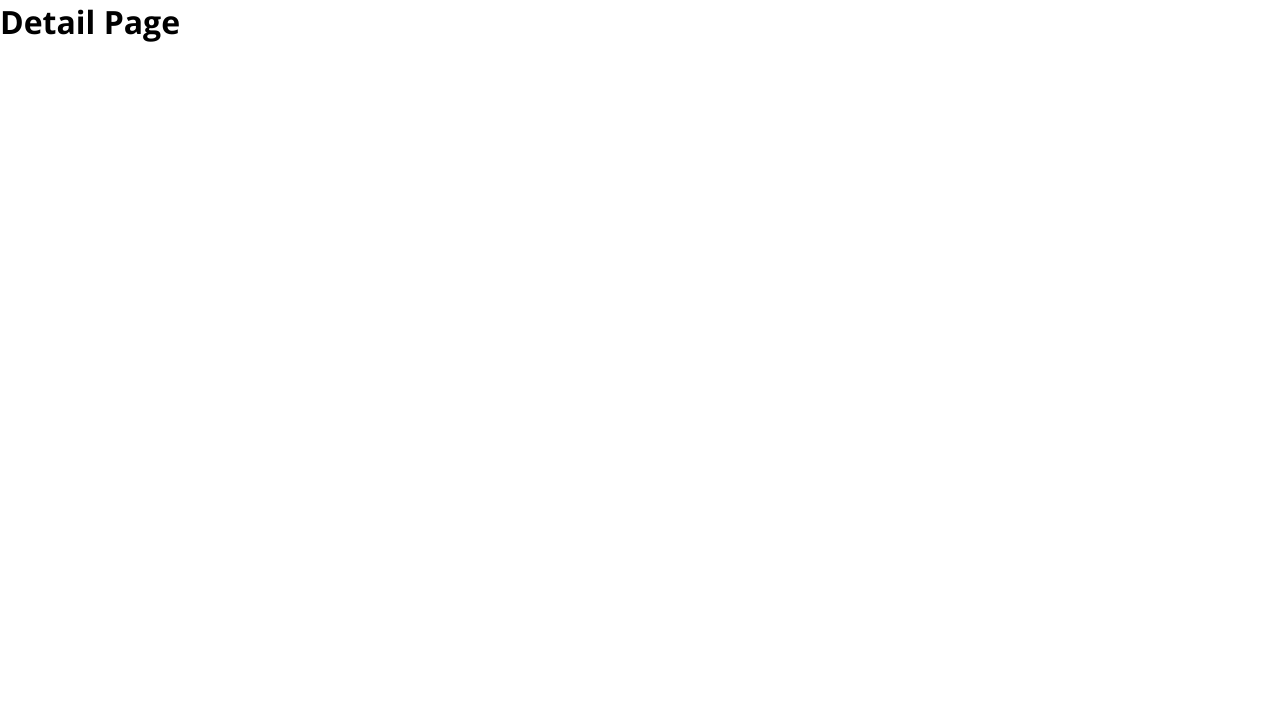
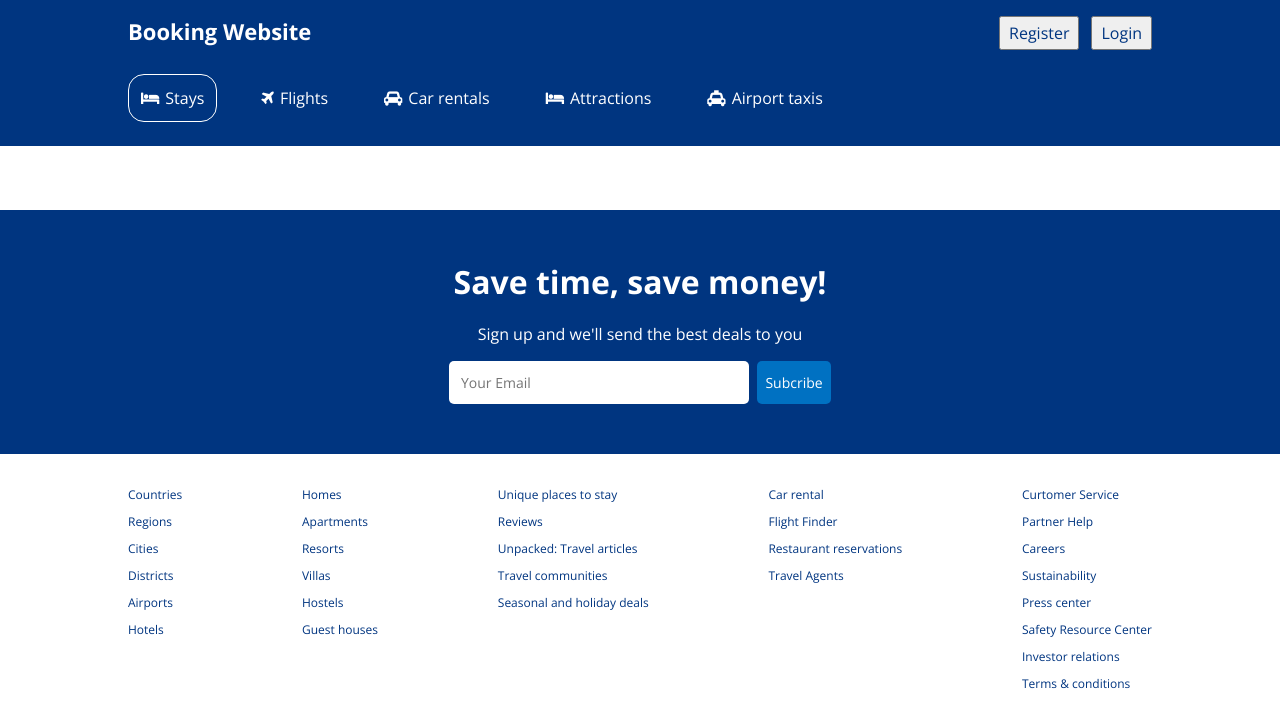
Before and after one commit to hp-nguyen/fx-rjs-asm-1, a React (Create React App) app: page /detail in a window 1280 px wide. Shown: the top 728 px of the page. Built offline with nearby package versions, Linux system fonts and the light colour scheme.

Commit message:
Basic setup for Search & Detail page

```diff
--- a/src/components/Navbar/Navbar.js
+++ b/src/components/Navbar/Navbar.js
@@ -32,7 +32,7 @@ function Navbar() {
     <nav className="navbar">
       <div className="navbar__container container--mw-1024">
         <div className="navbar__header">
-          <span className="navbar__brand-logo">Booking Website</span>
+          <a href='/' className="navbar__brand-logo">Booking Website</a>
           <div className="navbar__btns-wrapper">
             <button className="navbar__btn">Register</button>
             <button className="navbar__btn">Login</button>
--- a/src/components/Navbar/navbar.css
+++ b/src/components/Navbar/navbar.css
@@ -11,7 +11,9 @@
 
 .navbar__brand-logo {
   font-weight: bold;
-  font-size: 2rem;
+  font-size: 2.2rem;
+  text-decoration: none;
+  color: #fff;
 }
 .navbar__btn {
   cursor: pointer;
--- a/src/pages/home/home.css
+++ b/src/index.css
@@ -22,6 +22,8 @@ html {
 body {
   font-size: 1.6rem;
 }
+
+/* Container max-width 1024px */
 .container--mw-1024 {
   max-width: 1024px;
   margin: 0 auto;
--- a/src/index.js
+++ b/src/index.js
@@ -1,7 +1,7 @@
 import React from 'react';
 import ReactDOM from 'react-dom/client';
 import App from './App';
-
+import './index.css';
 const root = ReactDOM.createRoot(document.getElementById('root'));
 root.render(
   <React.StrictMode>
--- a/src/pages/detail/Detail.jsx
+++ b/src/pages/detail/Detail.jsx
@@ -1,8 +1,14 @@
+import Footer from '../../components/Footer/Footer';
+import Navbar from '../../components/Navbar/Navbar';
+import SubcribeSection from '../../components/SubcribeSection/SubcribeSection';
+
 const Detail = () => {
   return (
-    <div>
-      <h1>Detail Page</h1>
-    </div>
+    <>
+      <Navbar />
+      <SubcribeSection />
+      <Footer />
+    </>
   );
 };
 
--- a/src/pages/home/Home.jsx
+++ b/src/pages/home/Home.jsx
@@ -5,7 +5,6 @@ import HotelsList from '../../components/HotelsList/HotelsList';
 import Navbar from '../../components/Navbar/Navbar';
 import PropertiesList from '../../components/PropertiesList/PropertiesList';
 import SubcribeSection from '../../components/SubcribeSection/SubcribeSection';
-import './Home.css';
 const Home = () => {
   return (
     <>
--- a/src/pages/search/Search.jsx
+++ b/src/pages/search/Search.jsx
@@ -1,8 +1,12 @@
+import Footer from '../../components/Footer/Footer';
+import Navbar from '../../components/Navbar/Navbar';
+
 const Search = () => {
   return (
-    <div>
-      <h1>Search Page</h1>
-    </div>
+    <>
+      <Navbar />
+      <Footer />
+    </>
   );
 };
 
```
